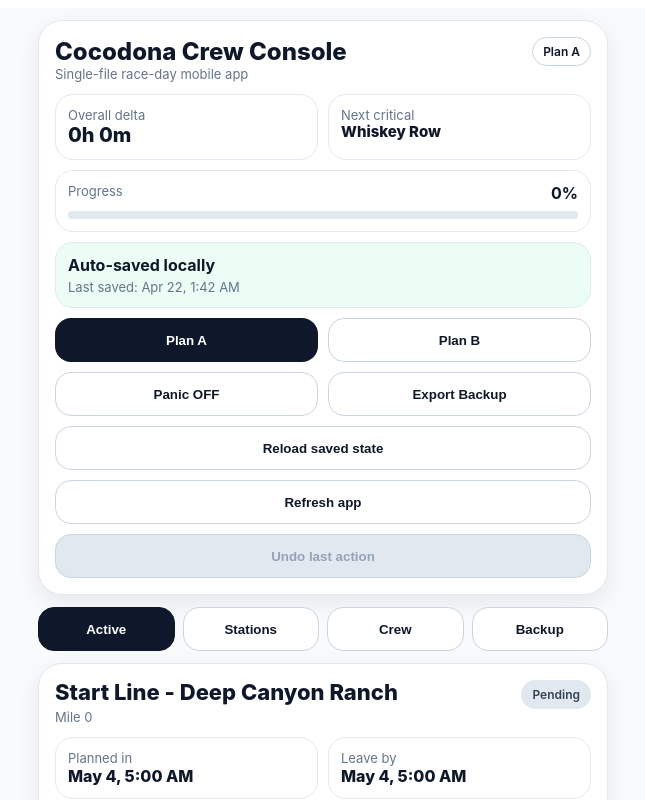
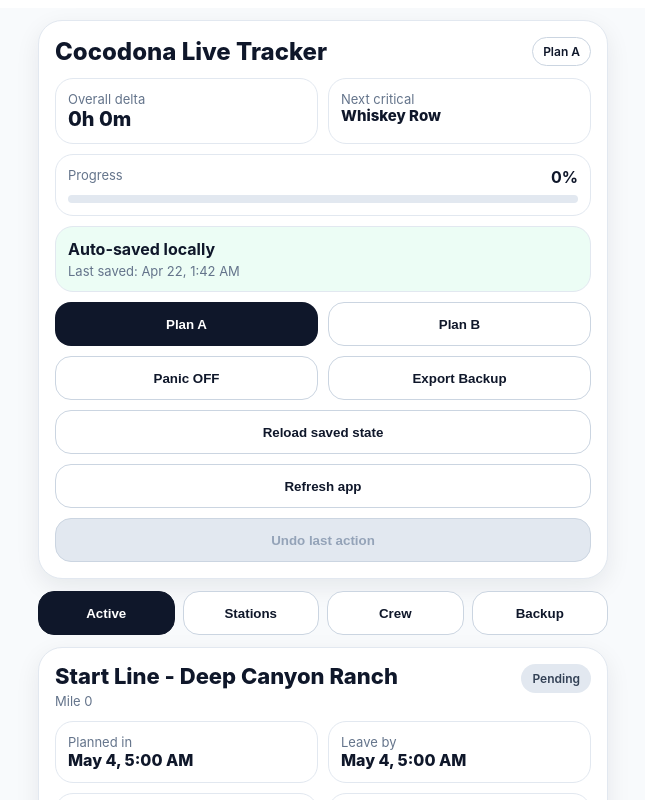
Before and after one commit to pattersonmaryclaire-prog/Cocodona-2026, a React (Vite) app: page / in a window 1280 px wide. Shown: the top 800 px of the page, without its empty margins (372-1017 px from the left). Built offline with nearby package versions, Linux system fonts and the light colour scheme.

Commit message:
Update App.jsx

```diff
--- a/src/App.jsx
+++ b/src/App.jsx
@@ -763,9 +763,9 @@ function App() {
           >
             <div>
               <h1 style={{ margin: 0, fontSize: "24px", fontWeight: 800 }}>
-                Cocodona Crew Console
+                Cocodona Live Tracker
               </h1>
-              <div style={styles.muted}>Single-file race-day mobile app</div>
+              <div style={styles.muted}></div>
             </div>
             <div style={styles.badge}>Plan {planMode}</div>
           </div>
```
